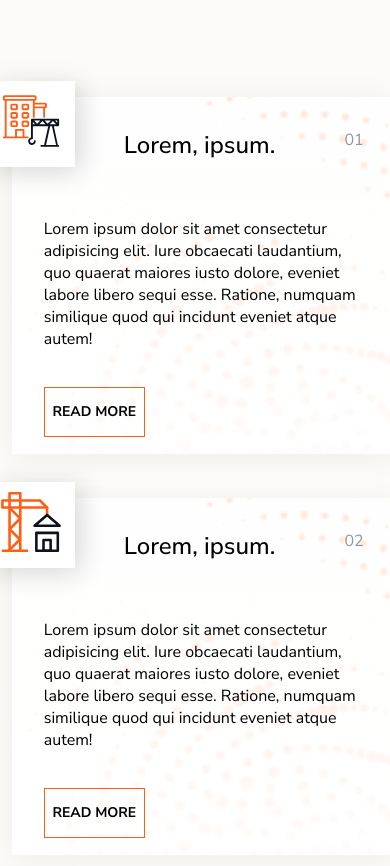
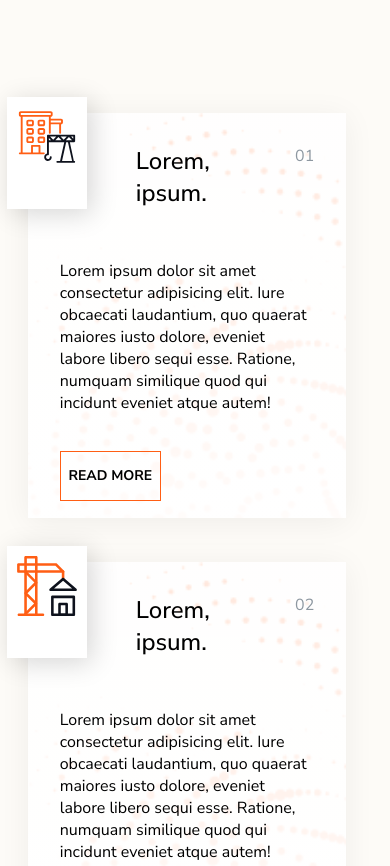
Before and after one commit to AnishNagarajan/website1, a plain HTML site: page index.html in a window 390 px wide. Shown: the part 2545-3411 px from the top of the page. Drawn offline with Linux system fonts and the light colour scheme.

Commit message:
website1

```diff
--- a/assets/css/services.css
+++ b/assets/css/services.css
@@ -95,3 +95,11 @@ font-size: 14px;
     background-overlay: #ffe4c41c;
     overlay: initial;
 }
+@media only screen and (max-width: 800px){
+
+.service-box {
+    display: grid;
+    grid-template-columns: 1fr;
+    padding: 1rem;
+}
+}
```
